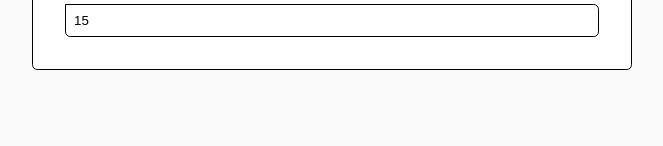
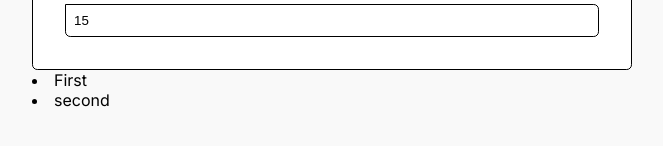
Before and after one commit to cristian-albu/acj, a Next.js app: page / in a window 1280 px wide. Shown: the part 450-596 px from the top of the page, without its empty margins (308-971 px from the left). Built offline with nearby package versions, Linux system fonts and the light colour scheme.

Commit message:
list work

```diff
--- a/app/page.tsx
+++ b/app/page.tsx
@@ -1,10 +1,17 @@
 import React from "react";
 import HomeView from "./HomeView";
+import List from "@/shared/list/List";
 
 const Home = () => {
     return (
         <div>
             <HomeView />
+            <List
+                data={[
+                    { id: "1", label: "First" },
+                    { id: "2", label: "second" },
+                ]}
+            />
         </div>
     );
 };
--- /dev/null
+++ b/shared/hooks/useListNavigator.tsx
@@ -0,0 +1,23 @@
+"use client";
+import { useState } from "react";
+import { TListItem } from "../list/types";
+
+export const useListNavigator = (list: TListItem[]) => {
+    const [focusIndex, setFocusIndex] = useState(-1);
+
+    const nextItem = () => {
+        if (focusIndex != list.length - 1) {
+            setFocusIndex(focusIndex + 1);
+        }
+    };
+
+    const prevItem = () => {
+        if (focusIndex > 0) {
+            setFocusIndex(focusIndex - 1);
+        }
+    };
+
+    return { focusIndex, setFocusIndex, nextItem, prevItem };
+};
+
+export default useListNavigator;
--- /dev/null
+++ b/shared/list/List.tsx
@@ -0,0 +1,42 @@
+"use client";
+import React, { KeyboardEvent, useRef } from "react";
+import ListItem from "./ListItem";
+import { ListProps, TListItem } from "./types";
+import useListNavigator from "../hooks/useListNavigator";
+
+const List: React.FC<ListProps> = ({ data, ariaLabel }) => {
+    const ref = useRef<HTMLDivElement | null>(null);
+    const { focusIndex, setFocusIndex, nextItem, prevItem } = useListNavigator(data);
+
+    const eventHandlers = {
+        onkeyDown: (event: KeyboardEvent<HTMLElement>) => {
+            if (event.key === "ArrowDown") {
+                event.preventDefault();
+                nextItem();
+            }
+
+            if (event.key === "ArrowUp") {
+                event.preventDefault();
+                prevItem();
+            }
+        },
+    };
+
+    return (
+        <div role="listbox" tabIndex={0} aria-label={ariaLabel} ref={ref} onKeyDown={eventHandlers.onkeyDown}>
+            {data.map(({ id, label, description }: TListItem, index: number) => {
+                const props = {
+                    id,
+                    label,
+                    description,
+                    index,
+                    focusIndex,
+                    setFocusIndex: (arg: number) => setFocusIndex(arg),
+                };
+                return <ListItem key={id} {...props} />;
+            })}
+        </div>
+    );
+};
+
+export default List;
--- /dev/null
+++ b/shared/list/ListItem.tsx
@@ -0,0 +1,28 @@
+"use client";
+import React, { useEffect, useRef } from "react";
+import { TListItemIternal } from "./types";
+
+const ListItem: React.FC<TListItemIternal> = ({ id, description, label, index, focusIndex }) => {
+    const ref = useRef<null | HTMLLIElement>(null);
+
+    useEffect(() => {
+        if (focusIndex === index && ref.current) {
+            ref.current.focus();
+        }
+    }, [focusIndex]);
+
+    return (
+        <li
+            id={id}
+            role="option"
+            tabIndex={focusIndex === index ? 0 : -1}
+            ref={ref}
+            aria-label={label}
+            aria-selected={focusIndex === index}
+        >
+            {label}
+        </li>
+    );
+};
+
+export default ListItem;
--- /dev/null
+++ b/shared/list/types.ts
@@ -0,0 +1,18 @@
+export type TListItem = {
+    id: string;
+    label: string;
+    description?: string;
+    link?: { linkLabel: string; link: string };
+    action?: (args: any) => void;
+};
+
+export type TListItemIternal = {
+    index: number;
+    focusIndex: number;
+    setFocusIndex?: (arg: any) => void;
+} & TListItem;
+
+export type ListProps = {
+    data: TListItem[];
+    ariaLabel?: string;
+};
```
Also changed, not shown: lib/validation/inputValidation.ts (added, +95 -0 lines), shared/list/list.module.scss (added).
